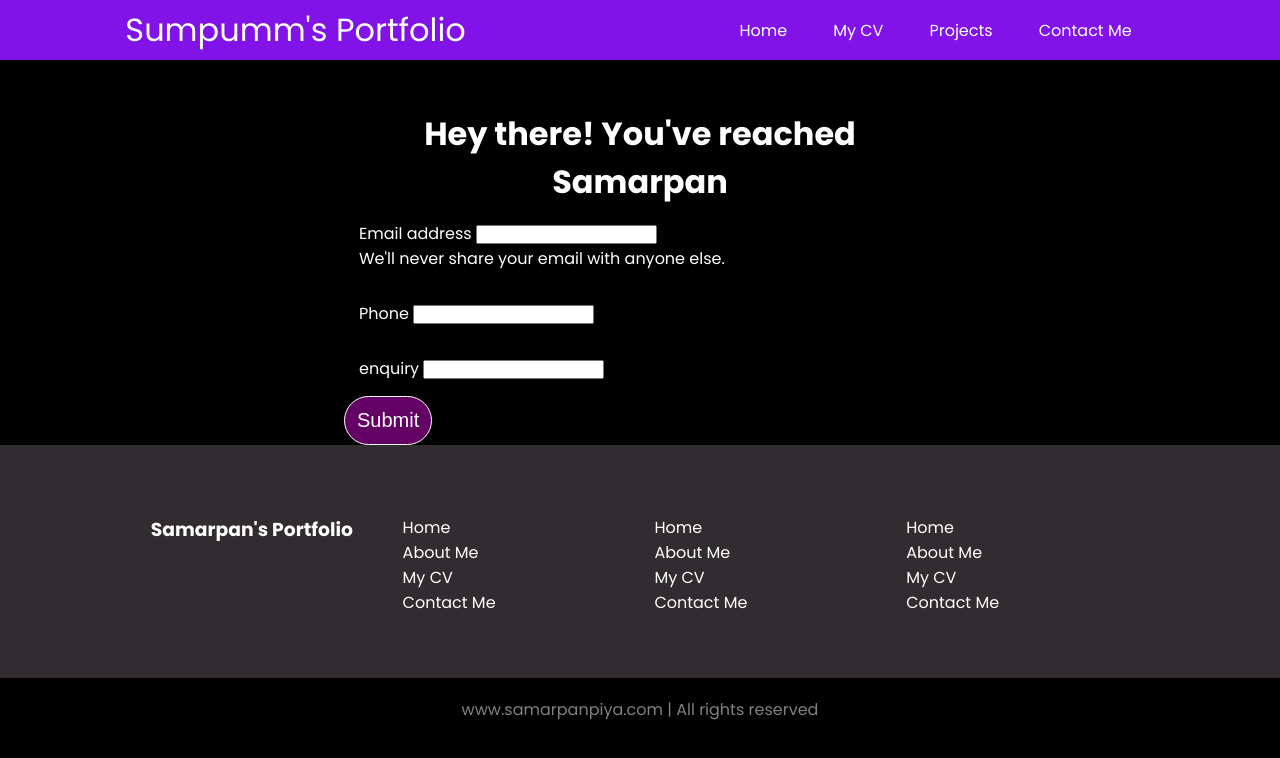
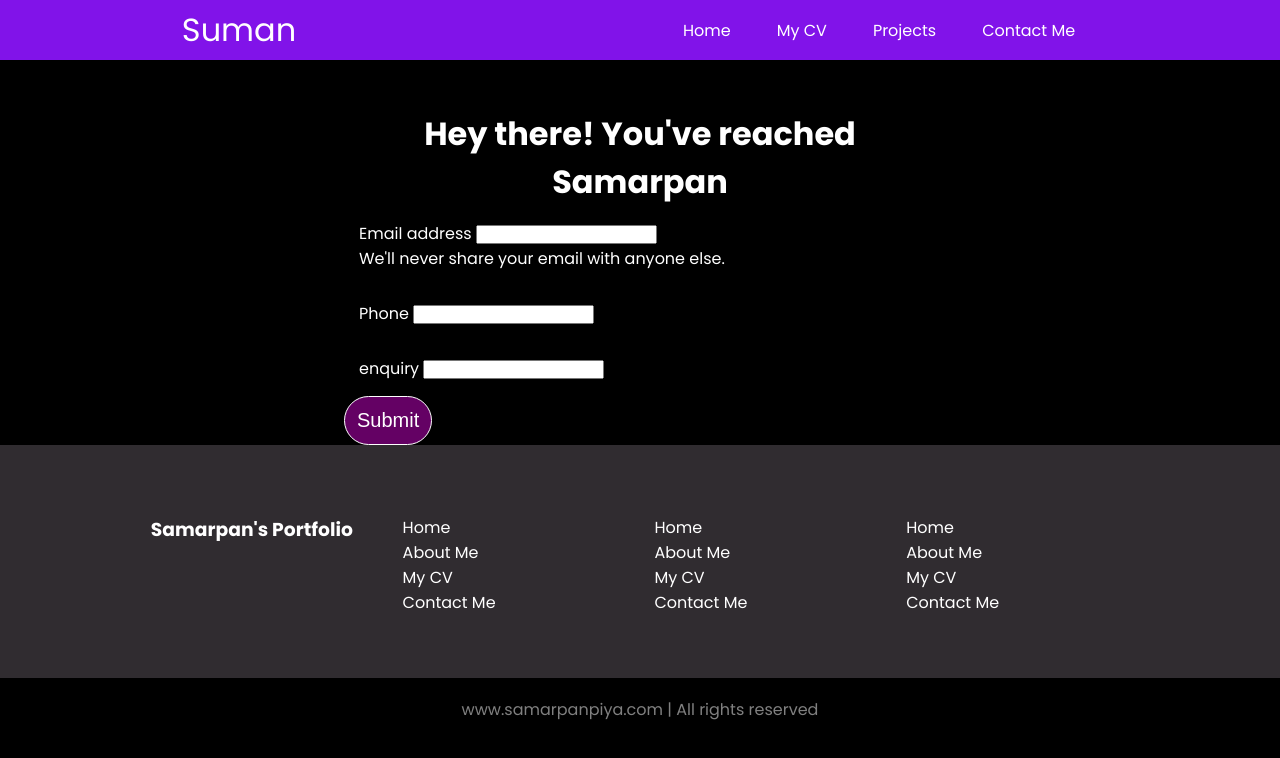
Before and after one commit to sumpumm/Portfolio-Website, a plain HTML site: page contact.html in a window 1280 px wide. Drawn offline with Linux system fonts and the light colour scheme.

Commit message:
Admin edit: Changed the site title and branding name to Suman across all pages. (#1)

```diff
--- a/contact.html
+++ b/contact.html
@@ -15,7 +15,7 @@
 <body>
     <head>
         <nav>
-          <div class="left">Sumpumm's Portfolio</div>
+          <div class="left">Suman</div>
           <div class="right">
             <ul>
               <li><a href="/index.html">Home</a></li>
```
Also changed, not shown: index.html (+1 -1 lines), projects.html (+1 -1 lines).
